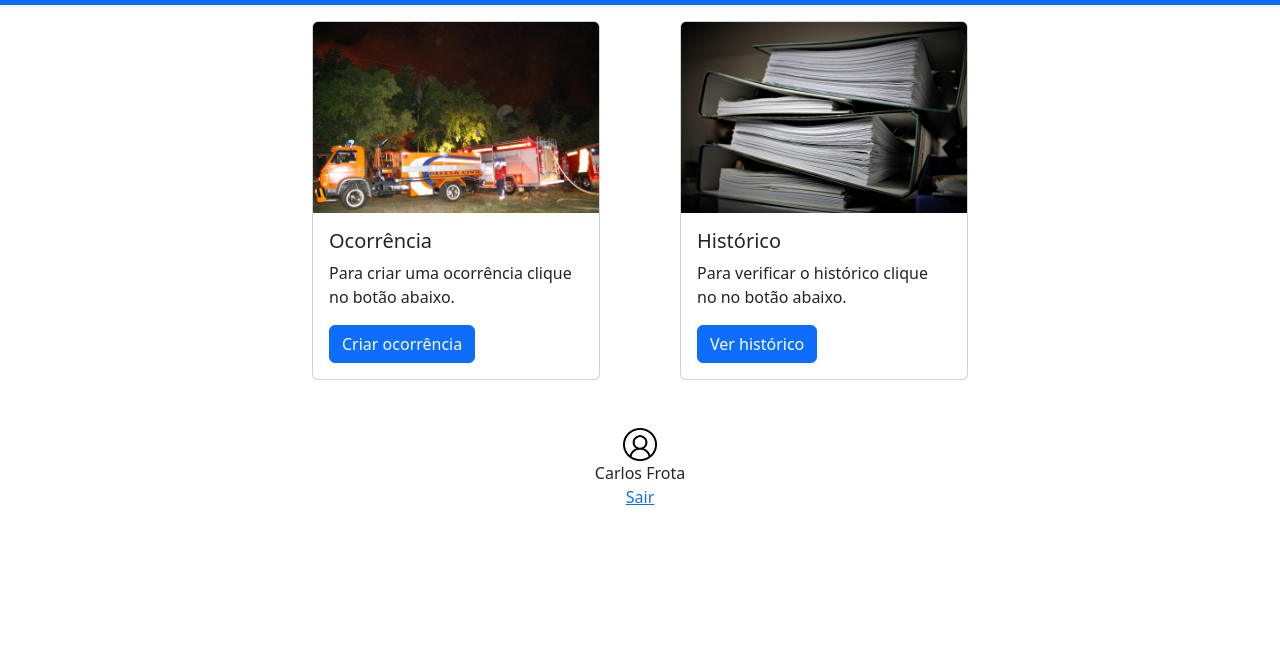
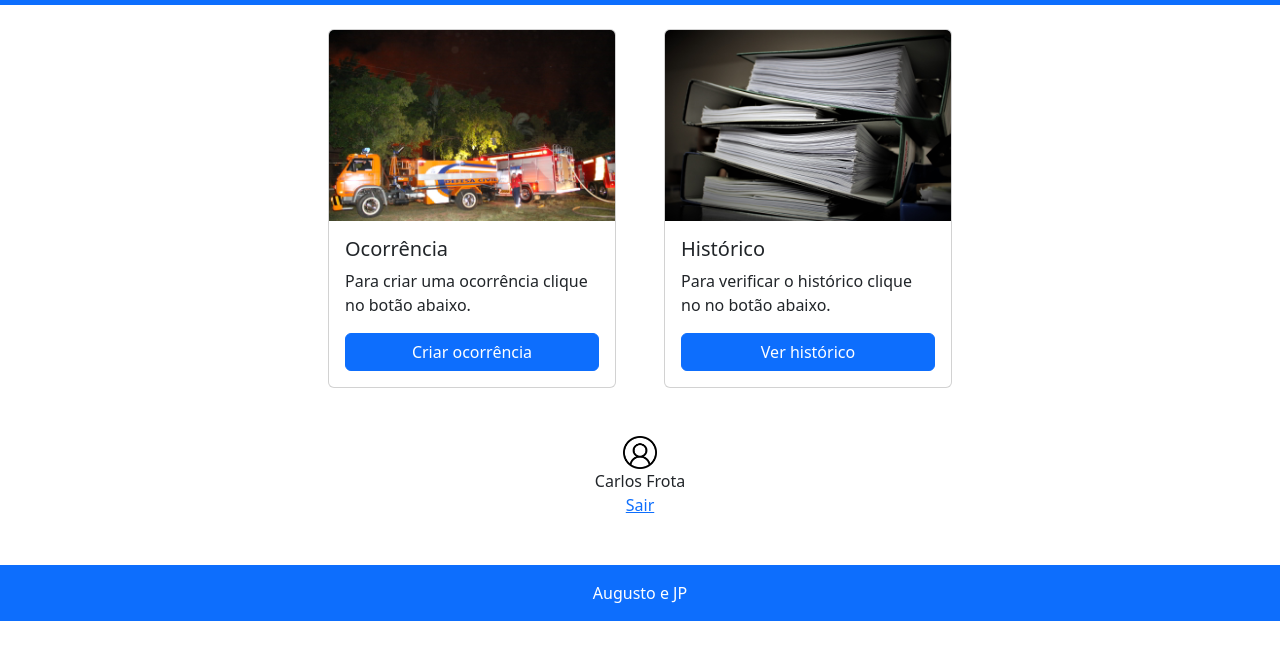
Before and after one commit to medeiros-augusto/FireForce, a website: page pages/logado.html in a window 1280 px wide. Shown: the part 51-710 px from the top of the page. Drawn offline with nearby package versions, Linux system fonts and the light colour scheme.

Commit message:
add footer

```diff
--- a/pages/assets/logado.css
+++ b/pages/assets/logado.css
@@ -1,5 +1,5 @@
 .cards{
     display: flex;
     justify-content: center;
-    gap: 5rem;
+    gap: 3rem;
 }
--- a/pages/assets/navbar.css
+++ b/pages/assets/navbar.css
@@ -2,7 +2,7 @@ body {
     margin: 0;
     height: 100%;
 }
-.container-fluid, nav{
+.container-fluid, nav,footer{
     background-color: #0d6efd;
     color: white;
 }
--- a/pages/logado.html
+++ b/pages/logado.html
@@ -55,20 +55,20 @@
     </nav>
     <div class="container">
         <div class="cards">
-            <div class="card mt-3" style="width: 18rem;">
+            <div class="card mt-4" style="width: 18rem;">
                 <img src="images/ocorrencia.jpg" class="card-img-top" alt="ocorrência">
                 <div class="card-body">
                   <h5 class="card-title">Ocorrência</h5>
                   <p class="card-text">Para criar uma ocorrência clique no botão abaixo.</p>
-                  <a href="#" class="btn btn-primary">Criar ocorrência</a>
+                  <a href="#" class="btn btn-primary" style="width: 100%;">Criar ocorrência</a>
                 </div>
               </div>
-              <div class="card mt-3" style="width: 18rem;">
+              <div class="card mt-4" style="width: 18rem;">
                 <img src="images/historico.jpg" class="card-img-top" alt="ocorrência">
                 <div class="card-body">
                   <h5 class="card-title">Histórico</h5>
                   <p class="card-text">Para verificar o histórico clique no no botão abaixo.</p>
-                  <a href="#" class="btn btn-primary">Ver histórico</a>
+                  <a href="#" class="btn btn-primary" style="width: 100%;">Ver histórico</a>
                 </div>
               </div>
         </div>
@@ -78,6 +78,11 @@
             <a href="#">Sair</a>
         </div>
     </div>
+    <footer class="bg text-light mt-5 py-3">
+        <div class="container-fluid text-center">
+            <p class="mb-0" style="margin: 0;">Augusto e JP</p>
+        </div>
+    </footer>
     <script src="https://cdn.jsdelivr.net/npm/bootstrap@5.3.2/dist/js/bootstrap.bundle.min.js"></script>
 </body>
 </html>
```
